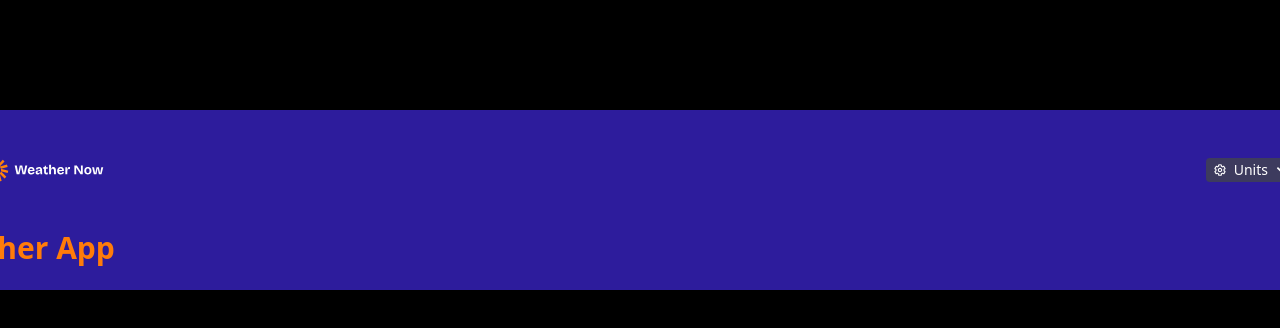
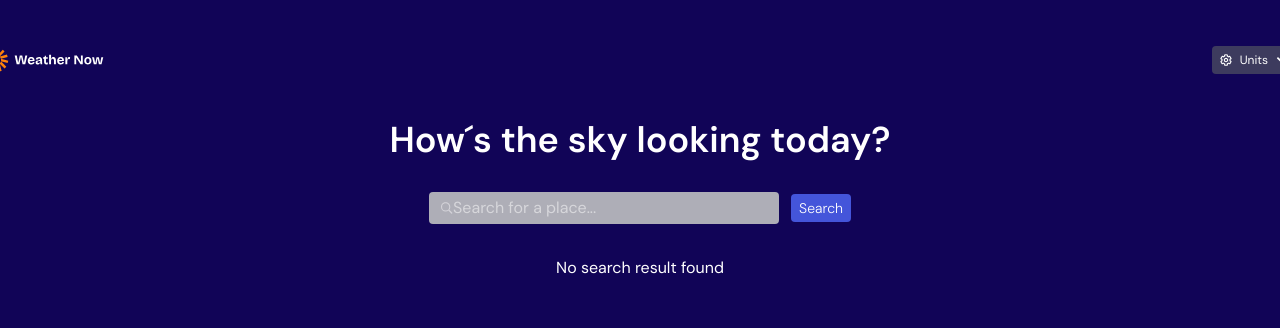
Before and after one commit to Paulo-Borges/weatherAppNow, a React (Vite) app: page / in a window 1280 px wide. Shown: the top 328 px of the page. Built offline with nearby package versions, Linux system fonts and the light colour scheme.

Commit message:
feat: Starting Search

```diff
--- a/index.html
+++ b/index.html
@@ -3,6 +3,12 @@
   <head>
     <meta charset="UTF-8" />
     <link rel="icon" type="image/svg+xml" href="/vite.svg" />
+    <link rel="preconnect" href="https://fonts.googleapis.com" />
+    <link rel="preconnect" href="https://fonts.gstatic.com" crossorigin />
+    <link
+      href="https://fonts.googleapis.com/css2?family=DM+Sans:ital,opsz,wght@0,9..40,100..1000;1,9..40,100..1000&display=swap"
+      rel="stylesheet"
+    />
     <meta name="viewport" content="width=device-width, initial-scale=1.0" />
     <title>App weather</title>
   </head>
--- a/src/App.jsx
+++ b/src/App.jsx
@@ -1,12 +1,41 @@
 import { Outlet } from "react-router-dom";
 import Navbar from "../src/components/Navbar";
 import Footer from "../src/components/Footer";
+import Search from "../public/icon-search.svg";
 
 function App() {
   return (
-    <div className="max-w-[1440px] bg-Blue-700">
+    <div className="max-w-[1440px] bg-Blue-900 h-screen">
       <Navbar className="" />
-      <h1 class="text-3xl font-bold text-Orange-500">Weather App</h1>
+      <div className="flex flex-col justify-center items-center">
+        <h1 class="text-4xl font-semibold text-white mb-8">
+          How´s the sky looking today?
+        </h1>
+        <div className="flex justify-center items-center gap-3 mb-8">
+          <div className="flex justify-start items-center pl-3 bg-Neutral-300 w-[350px] p-1 rounded">
+            <div>
+              <img
+                src={Search}
+                alt="search"
+                className="w-3 h-3 cursor-pointer"
+              />
+            </div>
+            <div>
+              <input
+                type="text"
+                placeholder="Search for a place..."
+                className=" outline-0"
+              />
+            </div>
+          </div>
+          <div>
+            <button className="flex font-light text-xs items-center gap-2 bg-Blue-500 px-2 py-1 rounded cursor-pointer">
+              <span className="text-sm">Search</span>
+            </button>
+          </div>
+        </div>
+        <p className="mb-8">No search result found</p>
+      </div>
       <Outlet />
       <Footer />
     </div>
--- a/src/components/Navbar.jsx
+++ b/src/components/Navbar.jsx
@@ -11,7 +11,7 @@ const Navbar = () => {
       </div>
       <button className="flex items-center gap-2 bg-Neutral-600 px-2 py-0.5 rounded cursor-pointer">
         <img src={Units} alt="logo" className="w-3 h-3" />
-        <span className="text-sm">Units</span>
+        <span className="text-xs py-1">Units</span>
         <img src={Dropdown} alt="logo" className="w-3 h-3" />
       </button>
     </div>
--- a/src/global.css
+++ b/src/global.css
@@ -1,4 +1,5 @@
 @import "tailwindcss";
+@import url("https://fonts.googleapis.com/css2?family=DM+Sans:ital,opsz,wght@0,9..40,100..1000;1,9..40,100..1000&display=swap");
 
 :root {
   margin: 0;
@@ -10,7 +11,7 @@ body {
   display: flex;
   justify-content: center;
   align-items: center;
-  height: 50vh;
+  font-family: "DM Sans", sans-serif;
   background-color: black;
   color: white;
 }
@@ -26,4 +27,5 @@ body {
   --color-Orange-500: hsl(28, 100%, 52%);
   --color-Blue-500: hsl(233, 67%, 56%);
   --color-Blue-700: hsl(248, 70%, 36%);
+  --color-Blue-900: #110457;
 }
--- a/src/routes/ErrorPage.jsx
+++ b/src/routes/ErrorPage.jsx
@@ -5,9 +5,9 @@ import Navbar from "../components/Navbar";
 
 const ErrorPage = () => {
   return (
-    <div className="max-w-[1440px] bg-Blue-700">
+    <div className="max-w-[1440px] bg-Blue-900 h-screen">
       <Navbar />
-      <div className="flex flex-col justify-center items-center ">
+      <div className="flex flex-col justify-center items-center mt-10">
         <img src={Error} alt="error" className="m-auto mb-4" />
         <h1 className="text-4xl mb-3">Something went wrong</h1>
         <p className="text-sm text-white/80">
```
